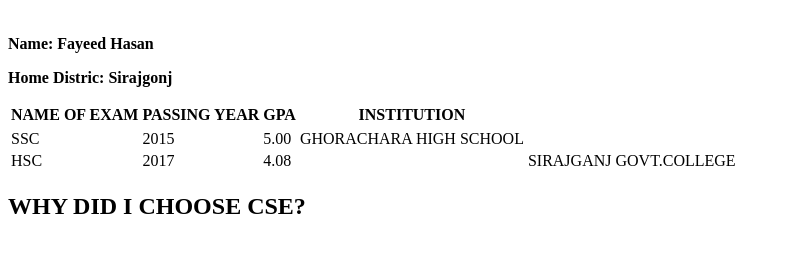
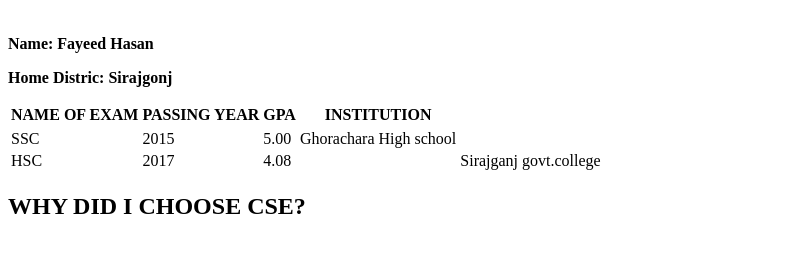
Before and after one commit to fayeedhasan/fayeedhasan, a plain HTML site: page index.html in a window 1280 px wide. Shown: the part 105-358 px from the top of the page, without its empty margins (0-790 px from the left). Drawn offline with Linux system fonts and the light colour scheme.

Commit message:
Update index.html

```diff
--- a/index.html
+++ b/index.html
@@ -22,13 +22,13 @@
          <td> SSC </td>
          <td> 2015 </td>
             <td> 5.00 </td>
-            <td> <a herf="https://www.facebook.com/GhoracharaHighSchool/"> GHORACHARA HIGH SCHOOL </a> </td>
+            <td> <a herf="https://www.facebook.com/GhoracharaHighSchool/">Ghorachara High school</a> </td>
             </tr>
             <tr>
               <td> HSC </td>
               <td> 2017 </td>
               <td> 4.08 <td/>
-              <td> <a herf="http://www.srgc.edu.bd/"> SIRAJGANJ GOVT.COLLEGE </a> </td>
+              <td> <a herf="http://www.srgc.edu.bd/">Sirajganj govt.college </a> </td>
               </tbody>
 
     </table>
```
